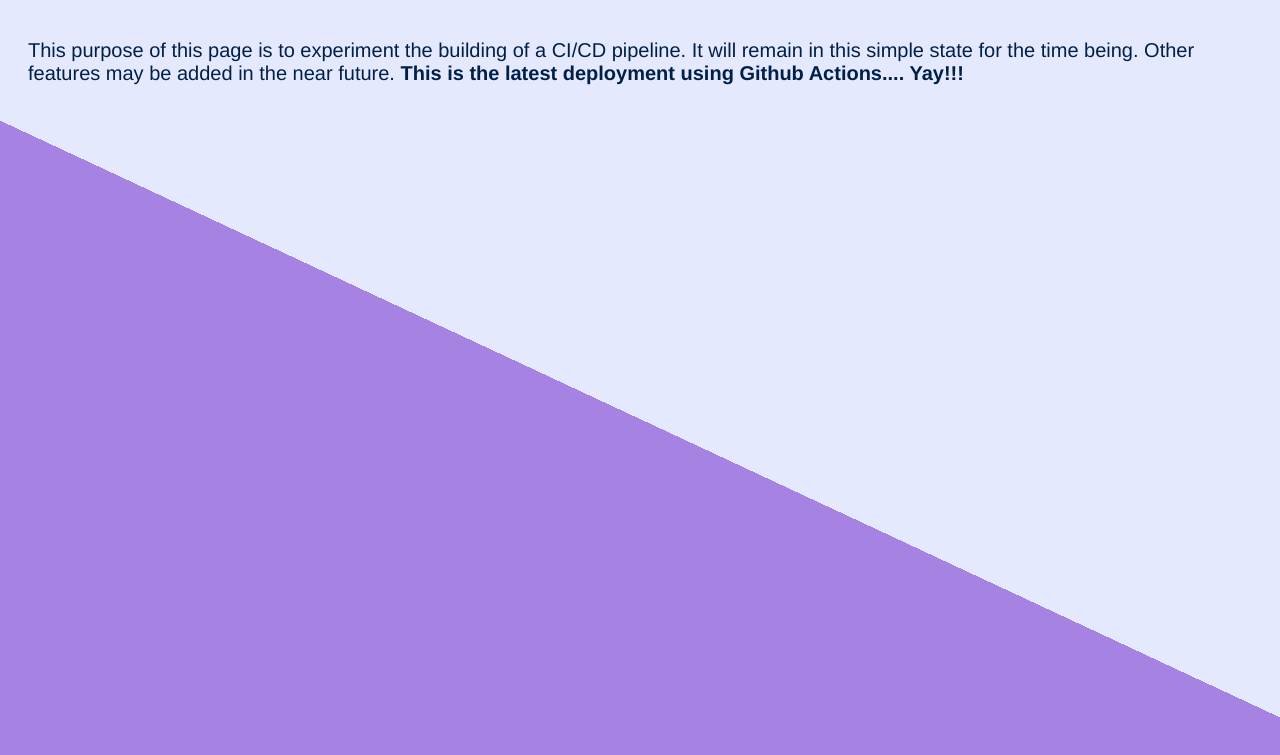
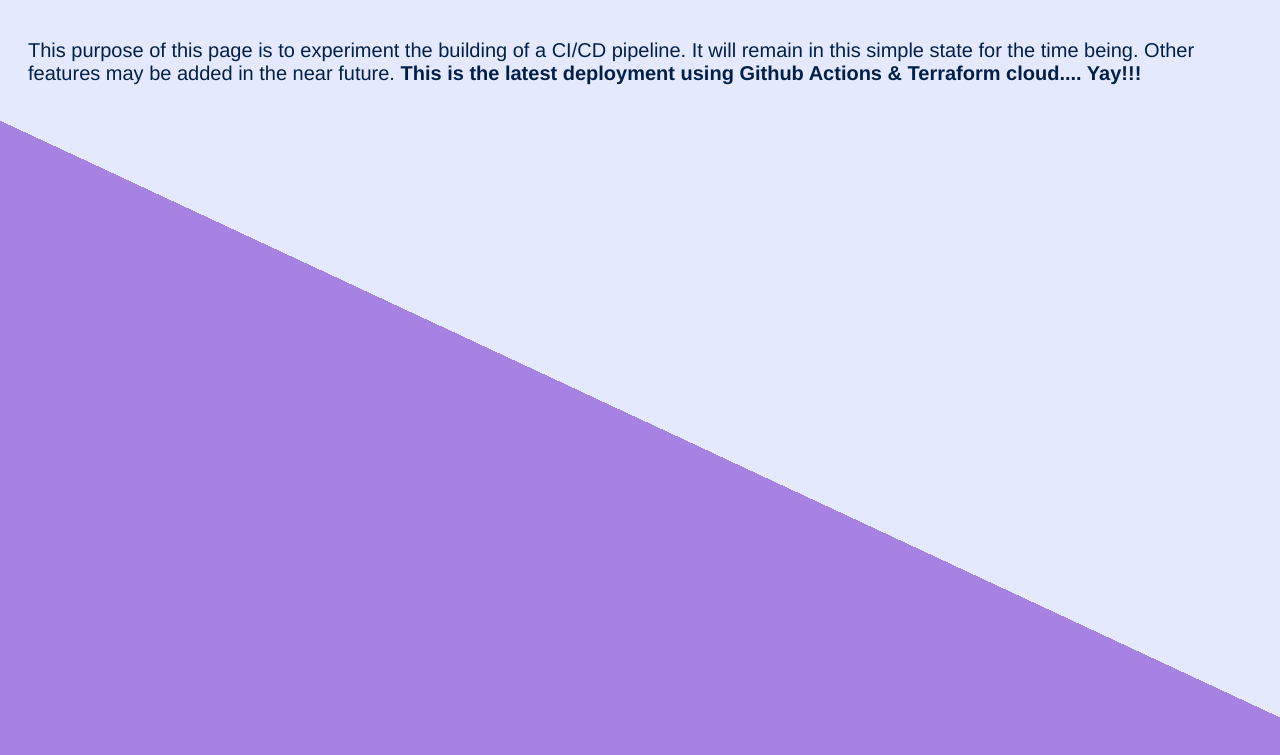
Before and after one commit to forte001/ci-cd-pipeline-project, a plain HTML site: page index.html in a window 1280 px wide. Shown: the part 81-836 px from the top of the page. Drawn offline with Linux system fonts and the light colour scheme; a script that the page names is missing.

Commit message:
Update index.html

```diff
--- a/index.html
+++ b/index.html
@@ -13,7 +13,7 @@
     <p>This purpose of this page is to experiment the building of a CI/CD pipeline.
         It will remain in this simple state for the time being. Other features may be added in the near future.
 
-        <strong>This is the latest deployment using Github Actions.... Yay!!!</strong>
+        <strong>This is the latest deployment using Github Actions & Terraform cloud.... Yay!!!</strong>
 
     </p>
 </body>
```
